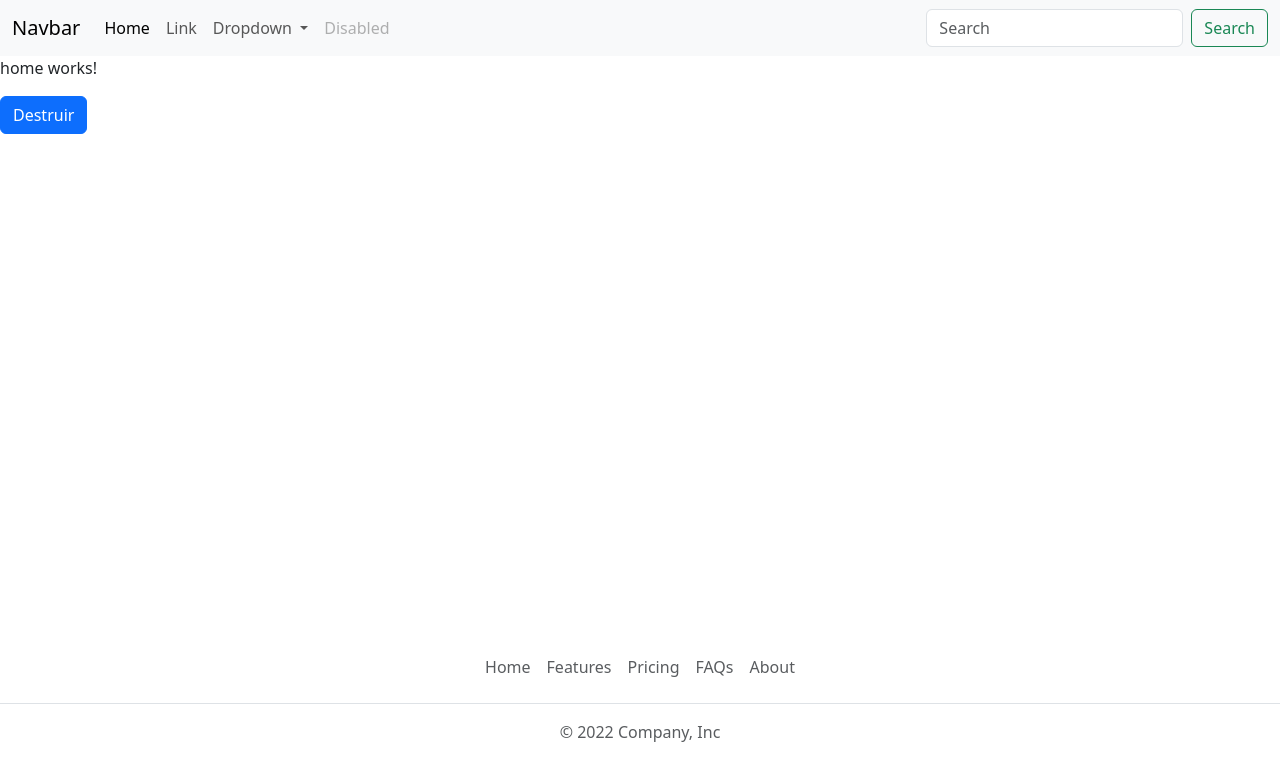
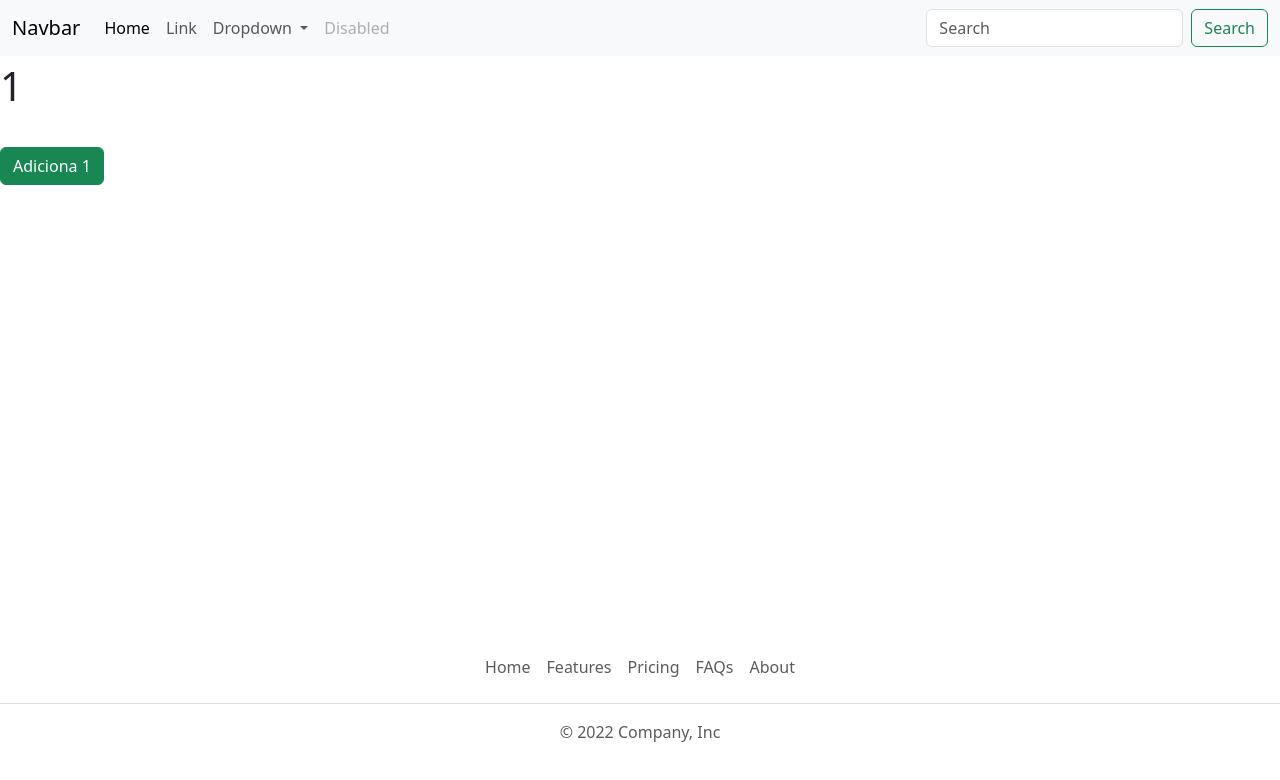
Before and after one commit to Valbertth08/estudos-angular, an Angular app: page / in a window 1280 px wide. Shown: the top 780 px of the page. Built offline with nearby package versions, Linux system fonts and the light colour scheme.

Commit message:
adicionado o Docheck

```diff
--- a/src/app/app.component.html
+++ b/src/app/app.component.html
@@ -1,5 +1,4 @@
 <app-navbar></app-navbar>
-<app-home *ngIf="exibeHome"></app-home><!-- carrega uma função, ou executa algo se ele for verdadeiro, ele carrega ou destroi o componente-->
-<button (click)="destruir()" class="btn btn-primary">Destruir</button>
+<app-home style="font-size: 30pt;"></app-home><!-- carrega uma função, ou executa algo se ele for verdadeiro, ele carrega ou destroi o componente-->
 <app-footer class="fixed-bottom"></app-footer>
 <!-- estou referenciando o app que criei, preciso fazer isso dentro do app-componente(principal)-->
--- a/src/app/pages/home/home.component.html
+++ b/src/app/pages/home/home.component.html
@@ -1 +1,2 @@
-<p>home works!</p>
+<p>{{num}}</p><!-- essa estrutura na tag, é usada para exibir valor de uma variavel-->
+<button (click)="adiciona1()" class="btn btn-success">Adiciona 1</button>
--- a/src/app/pages/home/home.component.ts
+++ b/src/app/pages/home/home.component.ts
@@ -6,12 +6,14 @@ import { Component, DoCheck, OnDestroy } from '@angular/core';
   styleUrl: './home.component.css'
 })
 //essa função é chamada quando um componente é parado de ser exebido na tela, ou seja ele foi destruido,  e é chamada de forma automaica essa função.
-export class HomeComponent implements OnDestroy, DoCheck {
-  ngOnDestroy(): void {
-    console.log("destruiu")
-  }
+export class HomeComponent implements  DoCheck {
+
+  num: number=1;
   //responsavel por verifica se teve alguma alteração no componente
   ngDoCheck(): void {
     console.log("uma mudança foi feita")
   }
+  adiciona1(){
+    this.num++;
+  }
 }
```
